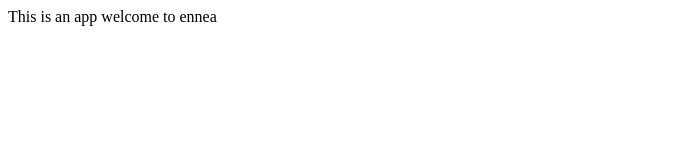
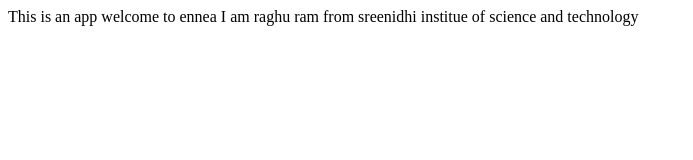
Before and after one commit to vararaghu002/myapp, a plain HTML site: page index.html in a window 1280 px wide. Shown: the whole page, without its empty margins (0-693 px from the left). Drawn offline with Linux system fonts and the light colour scheme.

Commit message:
Update index.html

```diff
--- a/index.html
+++ b/index.html
@@ -8,5 +8,6 @@
 <body>
     This is an app
     welcome to ennea
+    I am raghu ram from sreenidhi institue of science and technology
 </body>
 </html>
```
